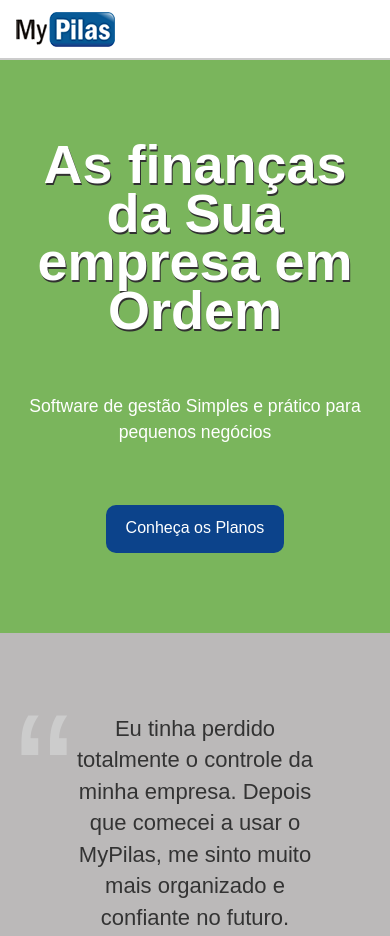
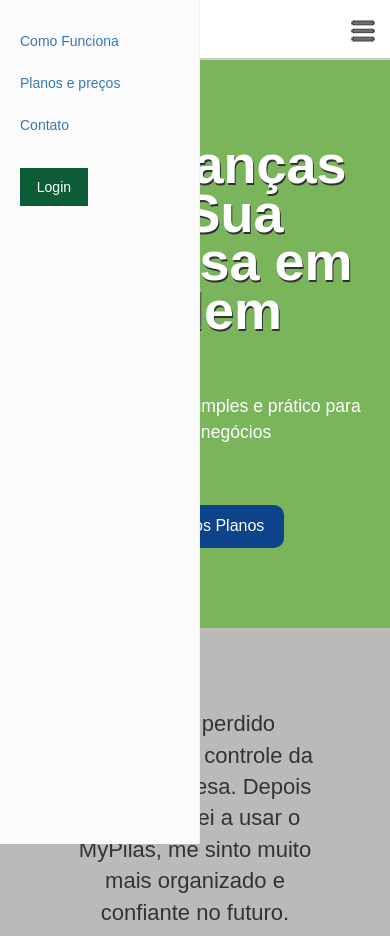
Before and after one commit to Gaudiobruno22/Azematti-Front_End, a plain HTML site: page index.html in a window 390 px wide. Shown: the top 936 px of the page. Drawn offline with Linux system fonts and the light colour scheme.

Commit message:
Adicionando Menu e tratamento com media Query para sua Respectiva Aparição na Página

```diff
--- a/css/componente.css
+++ b/css/componente.css
@@ -69,6 +69,7 @@
     color: #fff;
     padding: 0.8em 1.2em;
     text-decoration: none;
+    line-height: normal;
 
     font-size: 1em;
 }
@@ -101,6 +102,23 @@
 
 .botao--principal:hover, .botao--principal:focus{
     background-color: rgb(37, 127, 179);
+    text-decoration: none;
+    color: white;
+}
+
+.botao--login{
+    display: inline-block;
+    background-color: rgb(12, 92, 55);
+    color: #fff;
+    padding: 0.8em 1.2em;
+    text-decoration: none;
+    line-height: normal;
+
+    font-size: 1em;
+}
+
+.botao--login:hover, .botao--login:focus{
+    background-color: rgb(42, 78, 37);
     text-decoration: none;
     color: white;
 }
@@ -193,6 +211,7 @@
 
 .depoimento-autor > img{
     border-radius: 50%;
+    border: 4px solid #fff;
 }
 
 .depoimento-autor > p{
@@ -201,3 +220,89 @@
     text-shadow: 1px 1px #313131;
     color: #fff;
 }
+
+/**********\
+  NAVEGAÇÃO
+\**********/
+
+.navegacao{
+
+}
+
+.navegacao__menu{
+    float: right;
+}
+
+/*****************\
+  BOTÃO CHAVEADOR
+\*****************/
+
+.botao-chaveador{
+    width: 24px;
+    height: 24px;
+    border: 0;
+
+    margin-top: 80%;
+
+    background: none;
+    background-image: url("../imagens/bars.png");
+
+    outline: none;
+}
+
+@media(min-width: 992px){
+    .botao-chaveador{
+        display: none;
+    }
+}
+
+/*****************\
+    MENU
+\*****************/
+
+.menu{ /*Aqui São as configurações do Menu Para Tela Grande.*/
+    margin: 0;
+
+    font-size: 1.4rem;
+
+    list-style: none;
+}
+
+@media(max-width: 991px){
+    .menu{
+        position: fixed;
+        top: 0;
+        left: 0;
+        bottom: 0;
+
+        padding: 20px;
+        width: 200px;
+
+        border-right: 1px solid #eee;
+
+        background-color: #fbfbfb;
+    }
+
+    .menu__item{
+
+        display: block;
+
+        line-height: 3;
+    }
+
+    .menu__item--botao{
+        margin-top: 20px;
+    }
+}
+
+@media(min-width: 992px){
+    .menu__item{
+        display: inline-block;
+        padding-right: 20px;
+        margin-top: 10px;
+    }
+
+    .menu__item:last-of-type{
+        padding-right: 0px;
+    }
+}
--- a/css/layout.css
+++ b/css/layout.css
@@ -1,6 +1,8 @@
 .layout-cabecalho{
     height: 60px;
+
     border-bottom: 2px solid #ccc;
+
     background-color: #fff;
 }
 
--- a/index.html
+++ b/index.html
@@ -13,7 +13,28 @@
     <body>
        <header class="layout-cabecalho  layout-cabecalho--home">
             <div class="container">
-                <img src="imagens/logo.png" width="100" height="35" alt="MyPilas">
+                <nav class="navegacao">
+                    <img src="imagens/logo.png" width="100" height="35" alt="MyPilas">
+
+                    <div class="navegacao__menu">
+                        <button class="botao-chaveador"></button>
+
+                        <ul class="menu">
+                            <li class="menu__item">
+                                <a href="#">Como Funciona</a>
+                            </li>
+                            <li class="menu__item">
+                                <a href="#planos">Planos e preços</a>
+                            </li>
+                            <li class="menu__item">
+                                <a href="#">Contato</a>
+                            </li>
+                            <li class="menu__item  menu__item--botao">
+                                <a href="#" class="botao  botao--login">Login</a>
+                            </li>
+                        </ul>
+                    </div>
+                </nav>
             </div>
        </header>
 
@@ -23,7 +44,7 @@
                     <h1 class="chamada__titulo">As finanças da Sua empresa em Ordem</h1>
                     <p class="chamada__paragrafo">Software de gestão Simples e prático para pequenos negócios</p>
                     <div class="chamada__acao">
-                        <a href="#layout-plano" class="botao  botao--principal">Conheça os Planos</a>
+                        <a href="#planos" class="botao  botao--principal">Conheça os Planos</a>
                     </div>
                 </div>
             </div>
@@ -45,7 +66,7 @@
             </div>
        </div>
 
-       <div class="layout-plano">
+       <div id="planos" class="layout-plano">
         <div class="container">
             <div class="row">
 
```
Also changed, not shown: imagens/bars.png (added).
